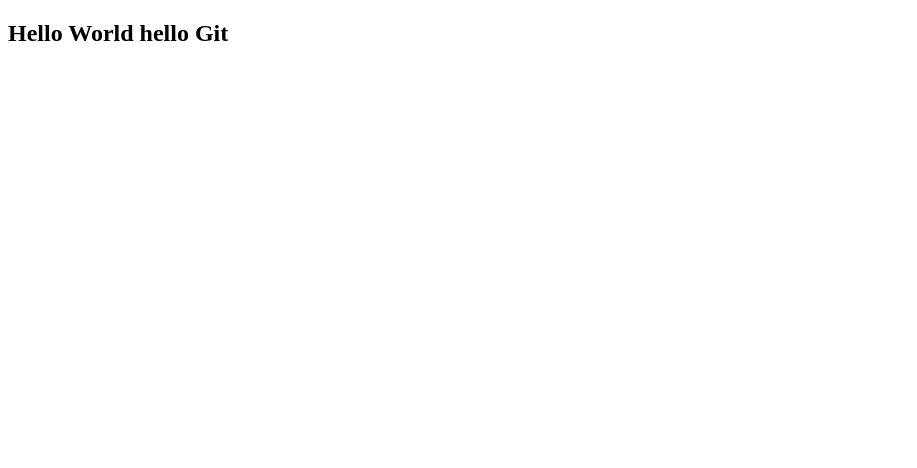
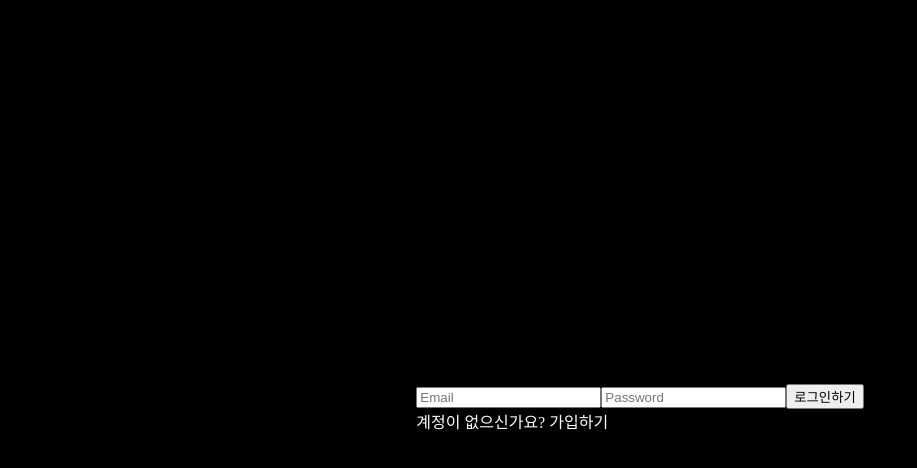
Before and after one commit to heopath/clone-x-frontend-sample, a Vue app: page / in a window 1280 px wide. Shown: the top 468 px of the page, without its empty margins (0-917 px from the left). Built offline with nearby package versions, Linux system fonts and the light colour scheme.

Commit message:
#2 Init Login Page

```diff
--- a/src/App.vue
+++ b/src/App.vue
@@ -1,13 +1,29 @@
 <template>
-  <h2>Hello World hello Git</h2>
+  <div class ="container">
+    <LoginPage />
+  </div>
 </template>
 
 <script>
+import LoginPage from './views/LoginPage.vue';
 
 export default {
   name: 'App',
-}
+  components: { LoginPage },
+};
 </script>
 
 <style>
+body {
+  background-color: black;
+  color: white;
+}
+
+.container {
+  height: 100vh;
+  display: flex;
+  flex-direction: column;
+  justify-content: center;
+  align-items: center ;
+}
 </style>
--- /dev/null
+++ b/src/views/LoginPage.vue
@@ -0,0 +1,34 @@
+<template>
+    <div>
+        <input type="text" placeholder="Email" v-model="email"/>
+        <input type="password" placeholder="Password" v-model="password" />
+
+        <button @click="login">로그인하기</button>
+        <div>
+            계정이 없으신가요?
+            <span>가입하기</span>
+        </div>
+    </div>
+</template>
+
+<script>
+export default {
+    name:"LoginPage",
+    data() {
+        return {
+            email: "",
+            password: "",
+        };
+    },
+    methods: {
+        login() {
+            console.log("이메일:", this.email);
+            console.log("비밀번호:", this.password);
+        },
+    },
+};
+</script>
+
+<style>
+
+</style>
```
